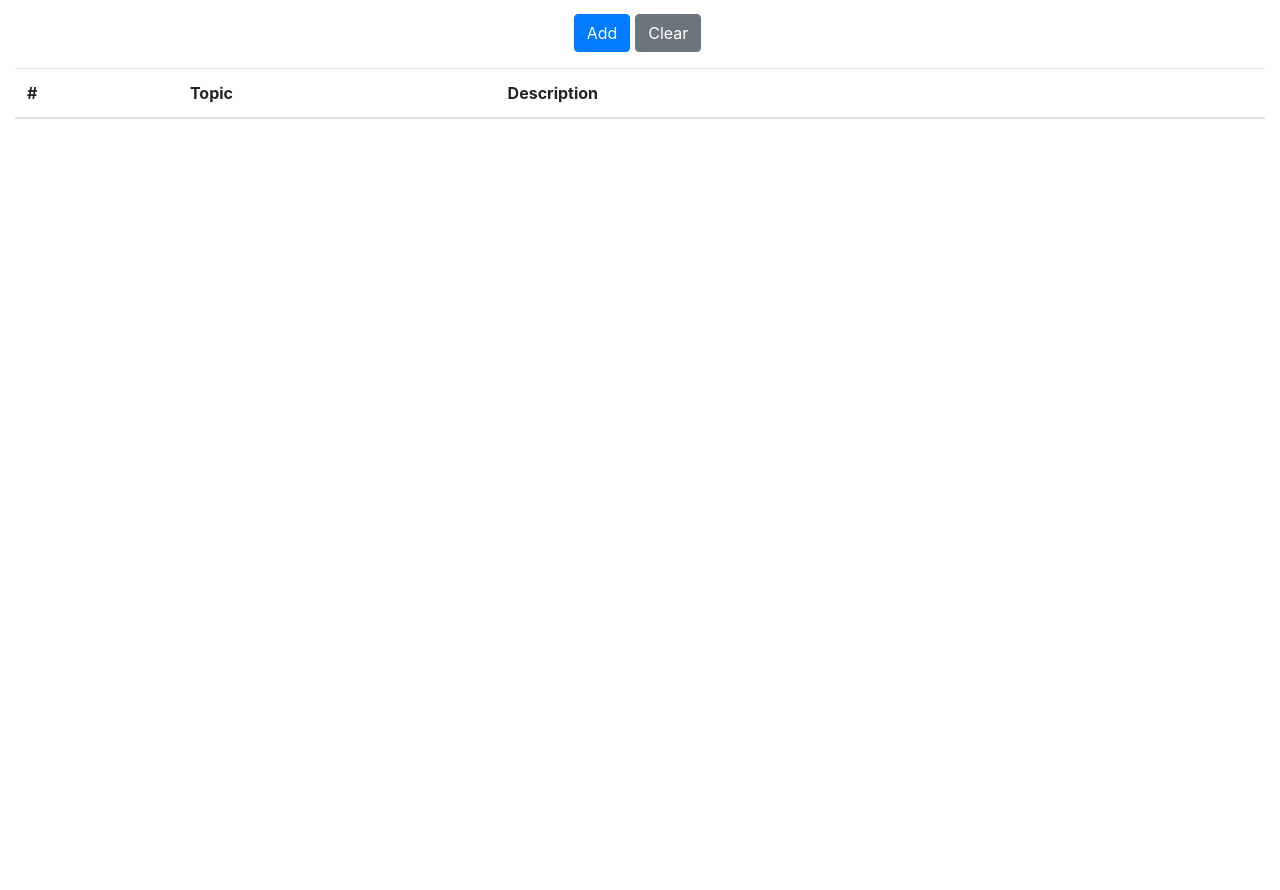
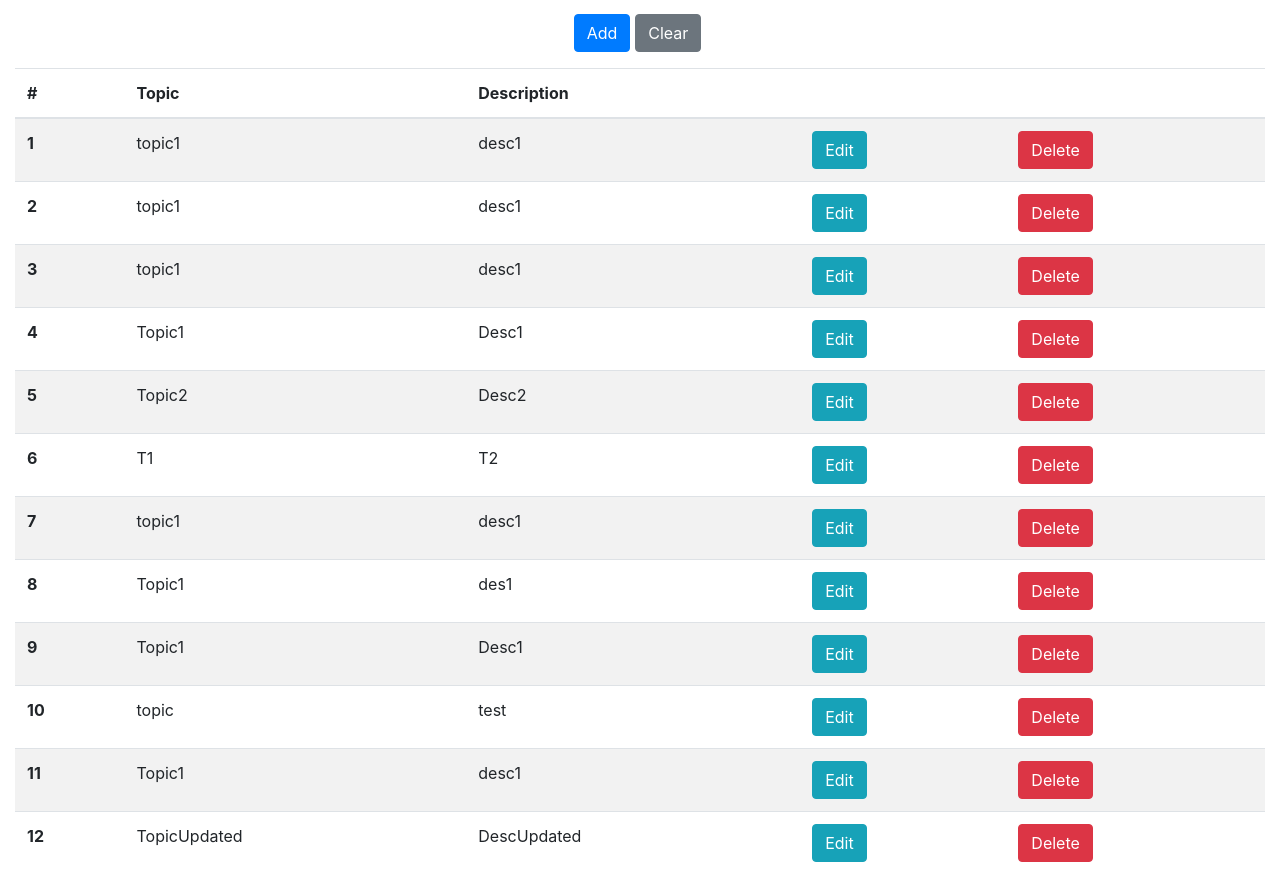
Before and after one commit to angkarn9/angular-unittesting-todo-list, an Angular app: page / in a window 1280 px wide. Shown: the part 214-1104 px from the top of the page. Before the commit the page ends 800 px from the top, so only its background shows below. Built offline with nearby package versions, Linux system fonts and the light colour scheme; data requests are answered from the project's data file.

Commit message:
add unittest component function get list

```diff
--- a/db.json
+++ b/db.json
@@ -39,6 +39,26 @@
       "topic": "Topic1",
       "description": "des1",
       "id": 8
+    },
+    {
+      "topic": "Topic1",
+      "description": "Desc1",
+      "id": 9
+    },
+    {
+      "topic": "topic",
+      "description": "test",
+      "id": 10
+    },
+    {
+      "topic": "Topic1",
+      "description": "desc1",
+      "id": 11
+    },
+    {
+      "topic": "TopicUpdated",
+      "description": "DescUpdated",
+      "id": 12
     }
   ]
 }
--- a/src/app/todo-manage/todo-manage.component.html
+++ b/src/app/todo-manage/todo-manage.component.html
@@ -13,7 +13,8 @@
       </div>
     </form>
     <div class="form-group text-center todo-list-btn-group">
-      <button type="button" class="btn btn-primary" id="btnAdd" (click)="add()">Add</button>
+      <button type="button" class="btn btn-primary" id="btnAdd" *ngIf="!disableAddButton" (click)="add()">Add</button>
+      <button type="button" class="btn btn-primary" id="btnUpdate" *ngIf="disableAddButton" (click)="update()">Update</button>
       <button type="button" class="btn btn-secondary" id="btnClear">Clear</button>
     </div>
     <div class="table-responsive">
--- a/src/app/todo-manage/todo-manage.component.ts
+++ b/src/app/todo-manage/todo-manage.component.ts
@@ -11,6 +11,8 @@ import { FormGroup, FormControl } from '@angular/forms';
 export class TodoManageComponent implements OnInit {
   todoListForm: FormGroup;
   todoList: ITodoListResponse[] = [];
+  disableAddButton: boolean = false;
+  selectItem: number;
 
   constructor(
     private service: TodoListService
@@ -20,6 +22,10 @@ export class TodoManageComponent implements OnInit {
     this.todoListForm = new FormGroup({
       topic: new FormControl(''),
       description: new FormControl('')
+    });
+
+    this.service.getList().subscribe((response: ITodoListResponse[]) => {
+      this.todoList = response;
     });
   }
 
@@ -39,5 +45,18 @@ export class TodoManageComponent implements OnInit {
 
     this.todoListForm.get('topic').setValue(itemSelected.topic);
     this.todoListForm.get('description').setValue(itemSelected.description);
+    this.disableAddButton = true;
+    this.selectItem = index;
+  }
+
+  update() {
+    const param = {
+      topic: this.todoListForm.get('topic').value,
+      description: this.todoListForm.get('description').value
+    };
+    this.service.update(this.todoList[this.selectItem].id, param).subscribe((response: ITodoListResponse) => {
+      this.todoList[this.selectItem].topic = response.topic;
+      this.todoList[this.selectItem].description = response.description;
+    });
   }
 }
```
Also changed, not shown: 1 other file (tests, documents, lock files or other folders).
